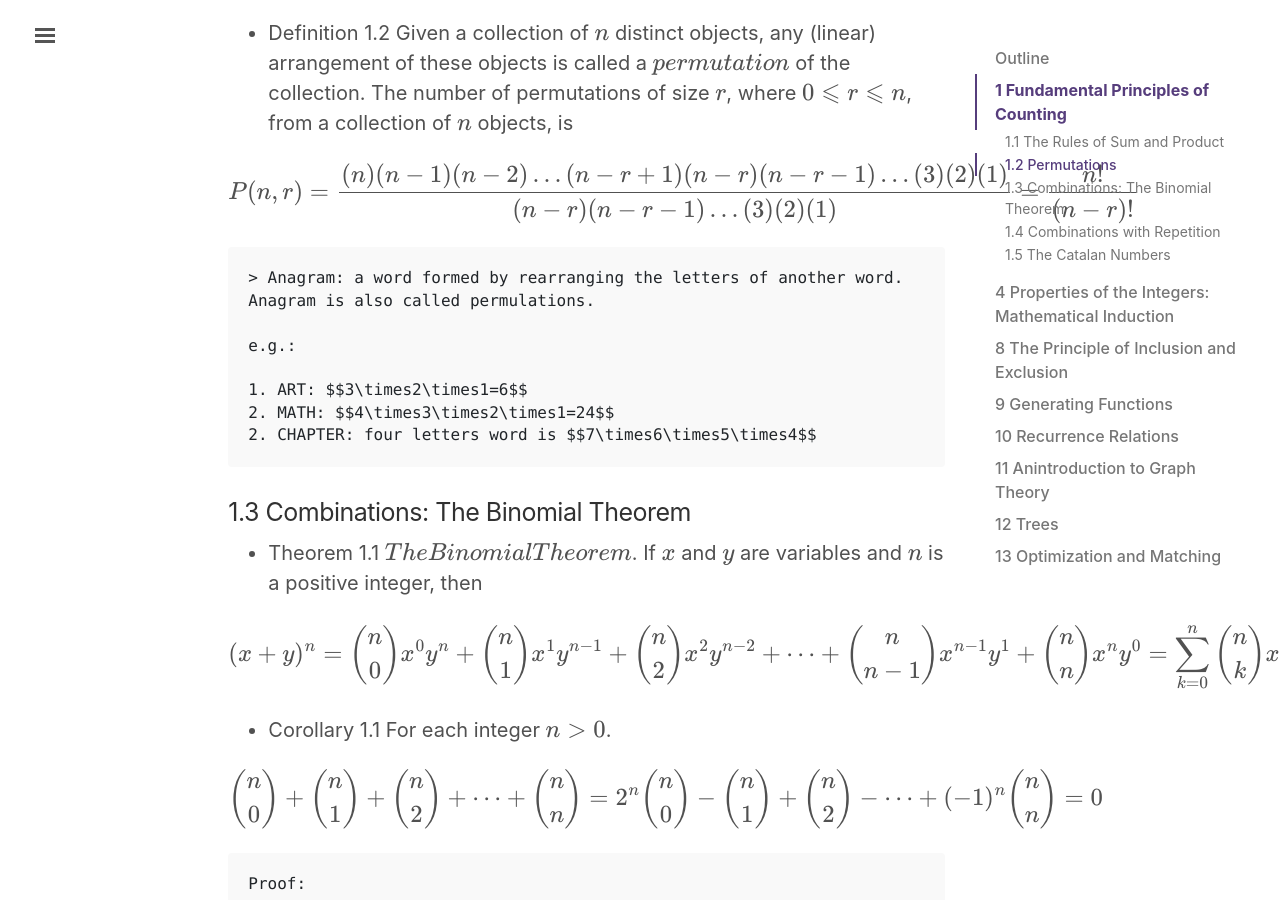
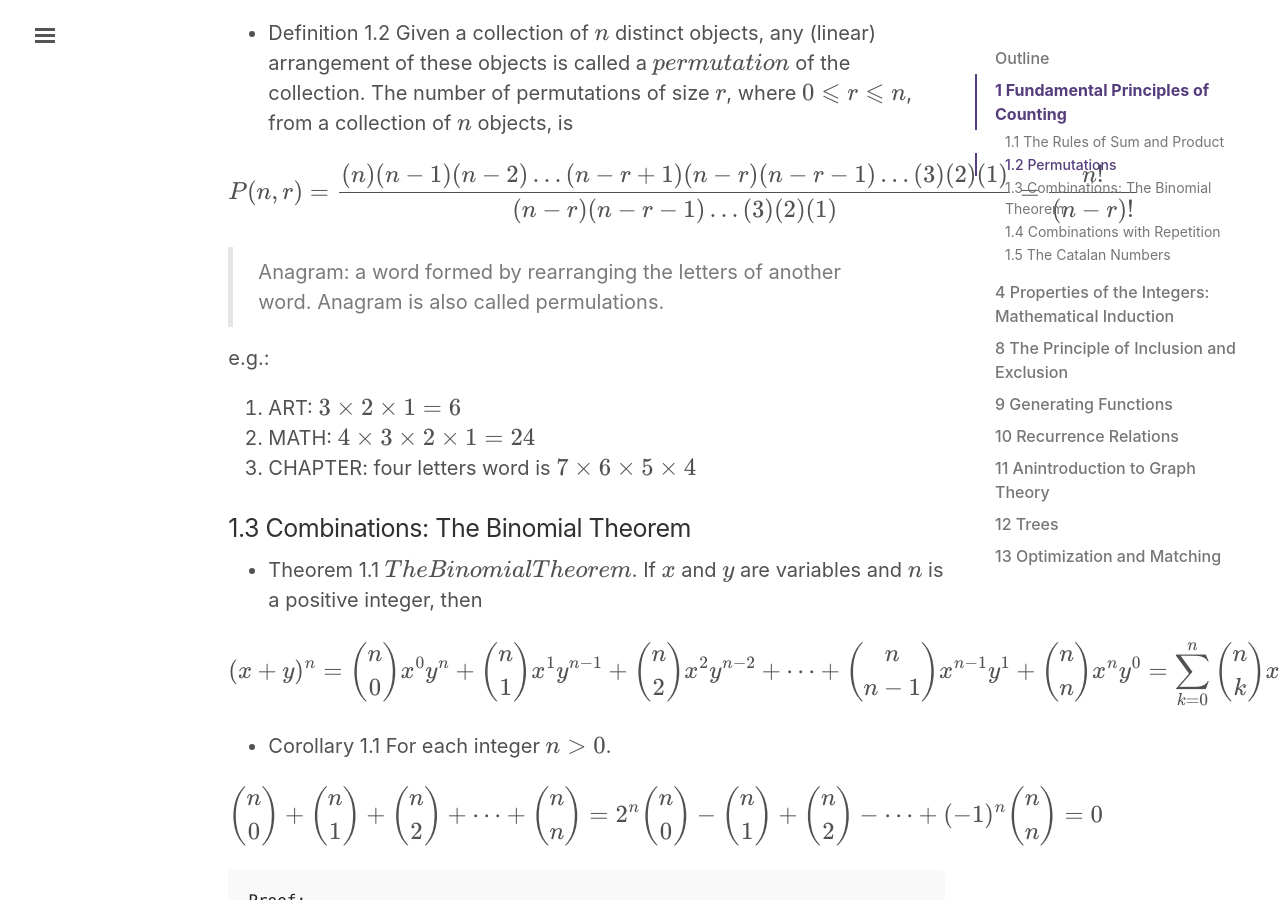
Before and after one commit to lingt-xyz/note, a Jekyll site: the page built from _posts/2018-09-01-COMP339.md, in a window 1280 px wide and 900 px high, scrolled down 1677 px. Built offline with Jekyll 4.4.1, drawn with Linux system fonts in a browser that asks for light colours; formulas are drawn with MathJax 3; comment, search, counter and statistics services are not loaded.

Commit message:
adjust format

```diff
--- a/_posts/2018-09-01-COMP339.md
+++ b/_posts/2018-09-01-COMP339.md
@@ -60,13 +60,13 @@ P(n,r)={(n)(n-1)(n-2)\dots(n-r+1)(n-r)(n-r-1)\dots(3)(2)(1)\over(n-r)(n-r-1)\dot
 $$
 {% endraw %}
 
-    > Anagram: a word formed by rearranging the letters of another word. Anagram is also called permulations.
+> Anagram: a word formed by rearranging the letters of another word. Anagram is also called permulations.
 
-    e.g.:
+e.g.:
 
-    1. ART: {% raw %}$$3\times2\times1=6$${% endraw %}
-    2. MATH: {% raw %}$$4\times3\times2\times1=24$${% endraw %}
-    2. CHAPTER: four letters word is {% raw %}$$7\times6\times5\times4$${% endraw %}
+1. ART: {% raw %}$$3\times2\times1=6$${% endraw %}
+2. MATH: {% raw %}$$4\times3\times2\times1=24$${% endraw %}
+3. CHAPTER: four letters word is {% raw %}$$7\times6\times5\times4$${% endraw %}
 
 ### 1.3 Combinations: The Binomial Theorem
 
```
